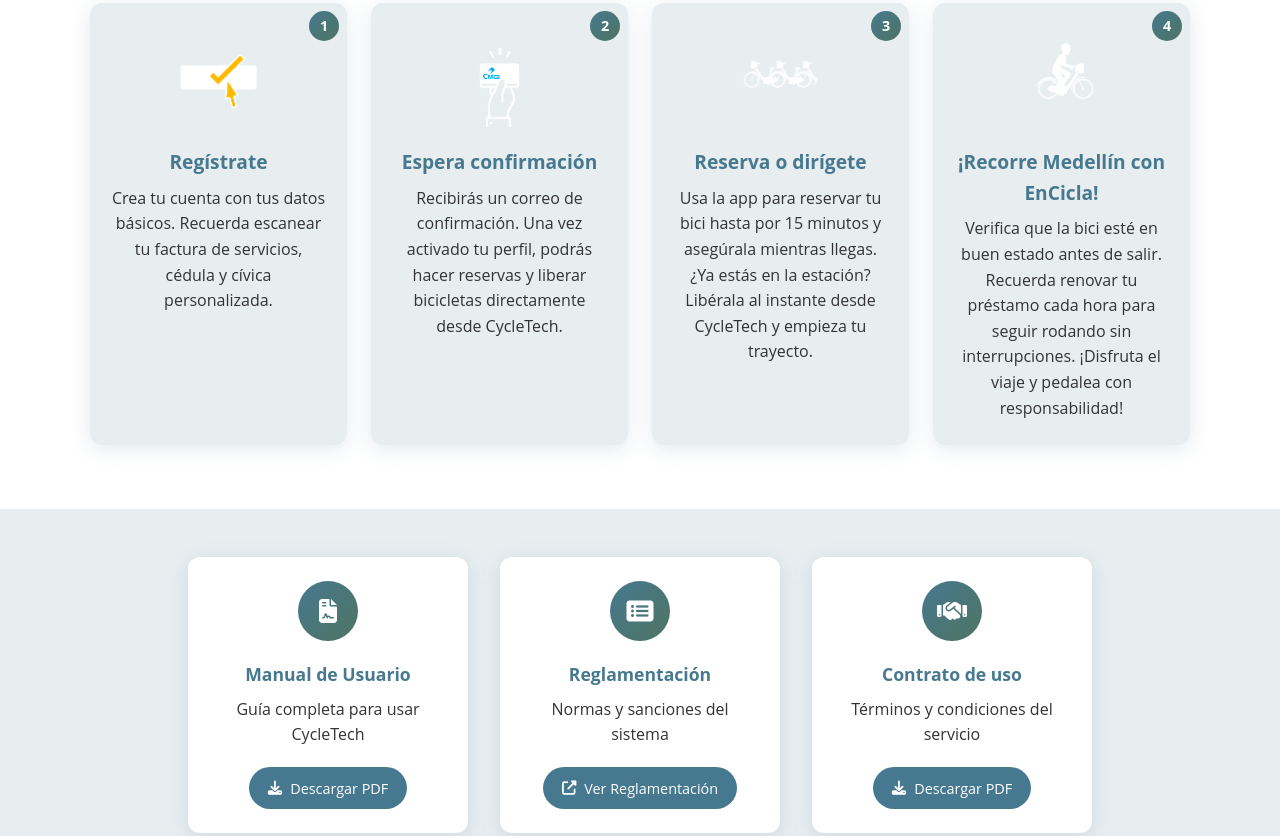
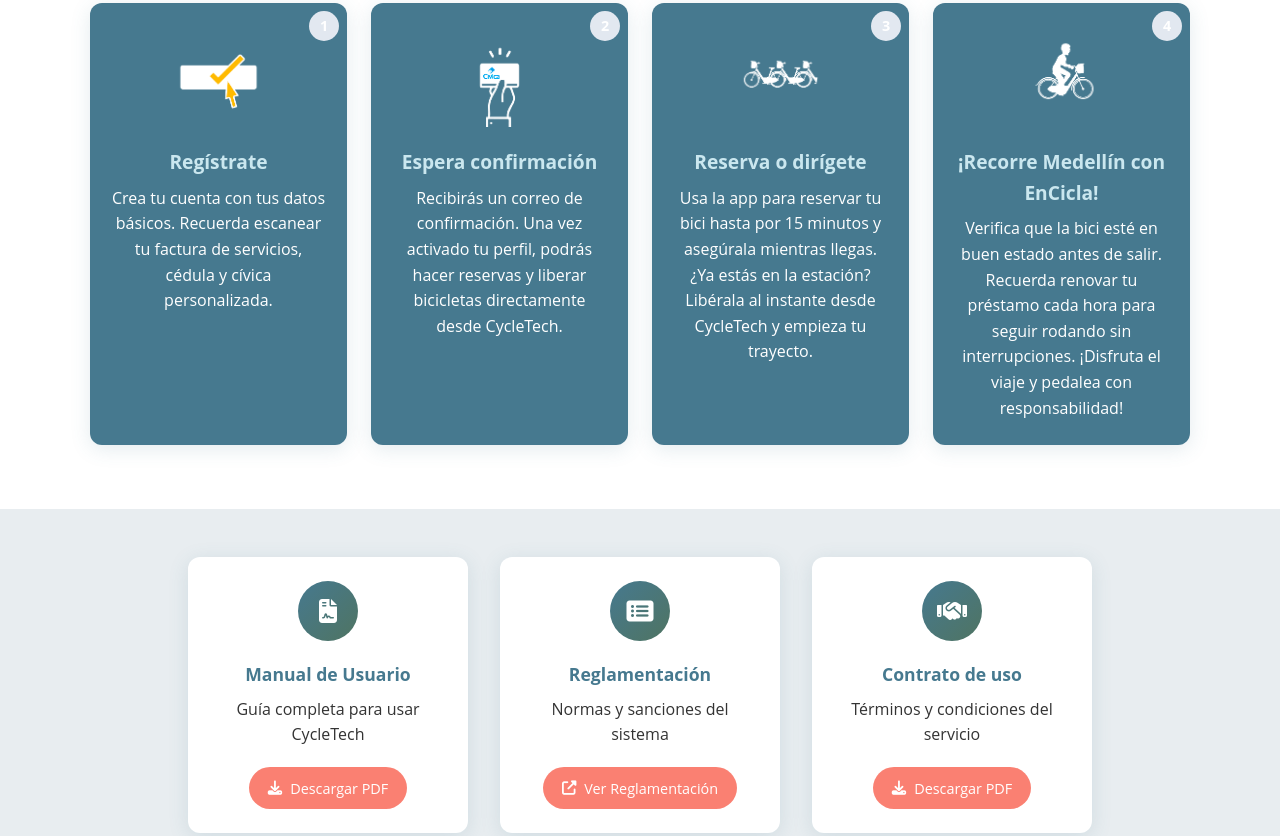
Before and after one commit to Tomasra98/CycleTech, a website: page vistas/index.html in a window 1280 px wide. Shown: the part 870-1706 px from the top of the page. Drawn offline with nearby package versions, Linux system fonts and the light colour scheme.

Commit message:
Cambios en el estilo

```diff
--- a/estilos/faq.css
+++ b/estilos/faq.css
@@ -309,6 +309,10 @@
   font-weight: 500;
 }
 
+.contact-btn i {
+  color: white;
+}
+
 .contact-btn:hover {
   background-color: var(--verde-oscuro);
 }
--- a/estilos/index.css
+++ b/estilos/index.css
@@ -468,7 +468,7 @@ body {
 }
 
 .step-card {
-  background-color: var(--fondo);
+  background-color: var(--azul-oscuro);
   border-radius: 12px;
   padding: 1.5rem 1.2rem;
   text-align: center;
@@ -487,7 +487,7 @@ body {
   position: absolute;
   top: 8px;
   right: 8px;
-  background: var(--gradiente-primario);
+  /*background: var(--gradiente-primario);*/
   color: white;
   width: 26px;
   height: 26px;
@@ -513,9 +513,13 @@ body {
 }
 
 .step-card h3 {
-  color: var(--azul-oscuro);
+  color: var(--azul-claro);
   margin-bottom: 0.5rem;
   font-size: 1.2rem;
+}
+
+.step-card p {
+  color: var(--blanco);
 }
 
 /* Sección documentos */
@@ -571,7 +575,7 @@ body {
   display: inline-block;
   margin-top: 1.2rem;
   padding: 0.6rem 1.2rem;
-  background-color: var(--azul-oscuro);
+  background-color: var(--complementario-a-azul-oscuro);
   color: white;
   border-radius: 24px;
   text-decoration: none;
@@ -584,7 +588,7 @@ body {
 }
 
 .btn-document:hover {
-  background-color: var(--verde-oscuro);
+  background-color: var(--complementario-a-verde-oscuro);
   transform: translateY(-2px);
 }
 
--- a/estilos/principal.css
+++ b/estilos/principal.css
@@ -263,64 +263,6 @@ body {
   color: var(--texto-claro);
 }
 
-.steps-container {
-  display: grid;
-  grid-template-columns: repeat(auto-fit, minmax(250px, 1fr));
-  gap: 2rem;
-  max-width: 1200px;
-  margin: 0 auto;
-}
-
-.step-card {
-  background-color: var(--fondo);
-  border-radius: 15px;
-  padding: 2rem 1.5rem;
-  text-align: center;
-  transition: all 0.3s;
-  position: relative;
-  overflow: hidden;
-  box-shadow: var(--sombra-suave);
-}
-
-.step-card:hover {
-  transform: translateY(-10px);
-  box-shadow: var(--sombra-intensa);
-}
-
-.step-number {
-  position: absolute;
-  top: 10px;
-  right: 10px;
-  background: var(--gradiente-primario);
-  color: white;
-  width: 30px;
-  height: 30px;
-  border-radius: 50%;
-  display: flex;
-  align-items: center;
-  justify-content: center;
-  font-weight: bold;
-}
-
-.step-image {
-  width: 120px;
-  height: 120px;
-  object-fit: contain;
-  margin-bottom: 1rem;
-  border-radius: 10px;
-  transition: transform 0.3s;
-}
-
-.step-card:hover .step-image {
-  transform: scale(1.1);
-}
-
-.step-card h3 {
-  color: var(--azul-oscuro);
-  margin-bottom: 0.5rem;
-  font-size: 1.3rem;
-}
-
 /* Sección documentos */
 .documents-section {
   padding: 4rem 2rem;
@@ -369,25 +311,6 @@ body {
   margin-bottom: 0.5rem;
 }
 
-.btn-document {
-  display: inline-block;
-  margin-top: 1.5rem;
-  padding: 0.7rem 1.5rem;
-  background-color: var(--azul-oscuro);
-  color: white;
-  border-radius: 30px;
-  text-decoration: none;
-  font-weight: 500;
-  transition: all 0.3s;
-  display: inline-flex;
-  align-items: center;
-  gap: 0.5rem;
-}
-
-.btn-document:hover {
-  background-color: var(--verde-oscuro);
-  transform: translateY(-3px);
-}
 .map-frame {
   border: 2px solid var(--azul-oscuro);
   position: relative;
```
